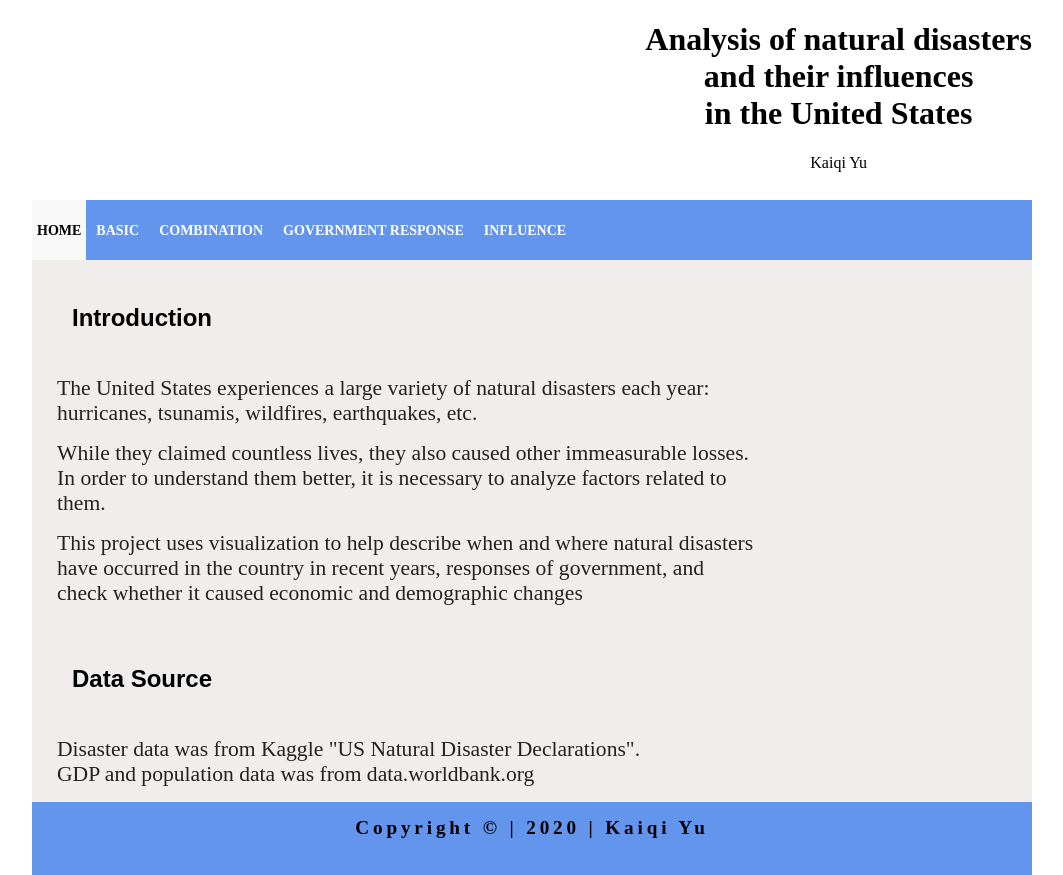
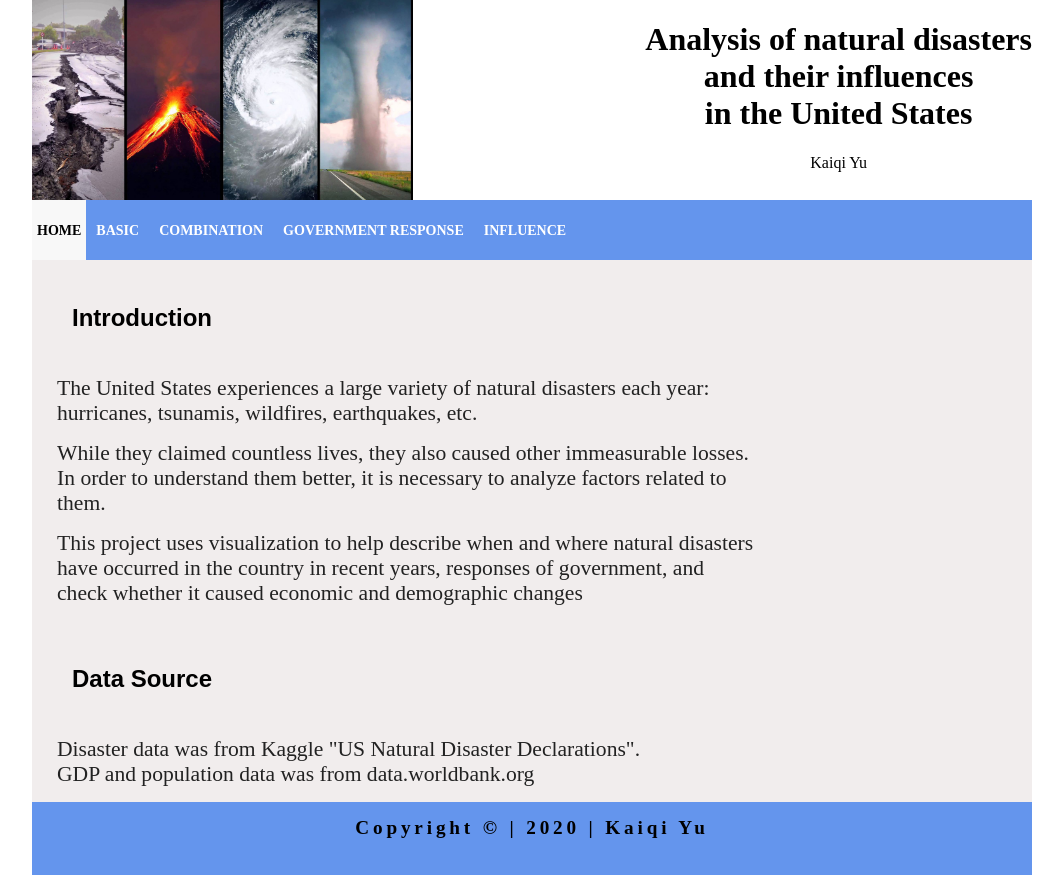
Before and after one commit to Kelv1nYu/Kelv1nYu.github.io, a plain HTML site: page index.html in a window 1280 px wide. Shown: the whole page, without its empty margins (108-1171 px from the left). Drawn offline with nearby package versions, Linux system fonts and the light colour scheme.

Commit message:
Update common.css

```diff
--- a/css/common.css
+++ b/css/common.css
@@ -30,7 +30,7 @@ select {
   width: 1000px;
   position: relative;
   height: 200px;
-  background-image: url(img/logo.jpg);
+  background-image: url(../img/logo.jpg);
   background-repeat: no-repeat, repeat;
   background-size: contain;
 }
```
